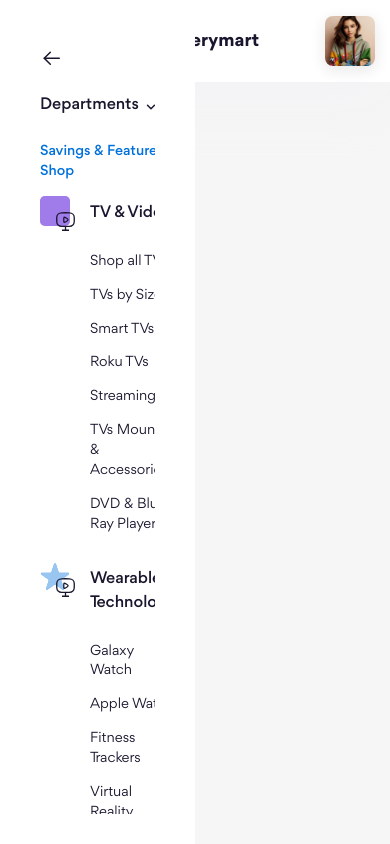
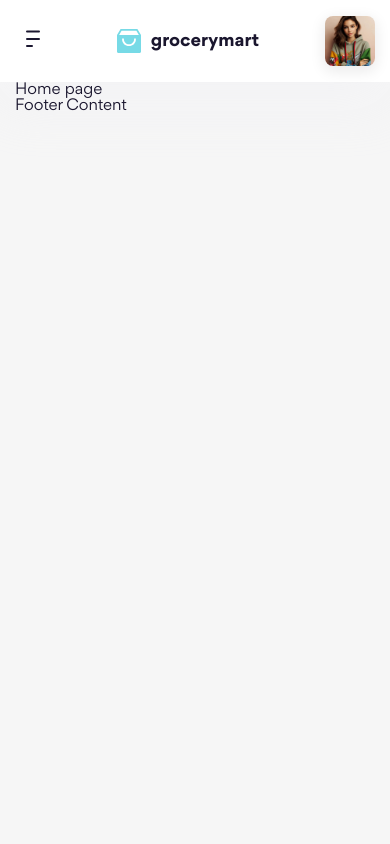
Before and after one commit to GiaHuyyy/Project-08, a website: page index.html in a window 390 px wide. Drawn offline with Linux system fonts and the light colour scheme.

Commit message:
Responsive phần Navbar #3

```diff
--- a/assets/js/scripts.js
+++ b/assets/js/scripts.js
@@ -114,13 +114,19 @@ function handleActiveMenu() {
             if (!items.length) return;
 
             removeActive(menu);
-            items[0].classList.add(activeClass);
+            if (window.innerWidth > 991) items[0].classList.add(activeClass);
 
             Array.from(items).forEach((item) => {
                 item.onmouseenter = () => {
                     if (window.innerWidth <= 991) return;
                     removeActive(menu);
                     item.classList.add(activeClass);
+                };
+                item.onclick = () => {
+                    if (window.innerWidth > 991) return;
+                    removeActive(menu);
+                    item.classList.add(activeClass);
+                    item.scrollIntoView();
                 };
             });
         });
--- a/scss/components/_dropdown.scss
+++ b/scss/components/_dropdown.scss
@@ -42,7 +42,7 @@
             background: transparent;
 
             &::before {
-                content: "";
+                content: none;
             }
         }
     }
@@ -171,5 +171,18 @@
         position: initial;
         grid-template-columns: repeat(4, 1fr);
         height: var(--max-inner-height);
+
+        @include abstracts.breakpoints(lg) {
+            grid-template-columns: 1fr;
+            height: auto;
+        }
+    }
+
+    &__column {
+        @include abstracts.breakpoints(lg) {
+            &:not(:first-child) {
+                margin-top: 20px;
+            }
+        }
     }
 }
--- a/scss/layout/_header.scss
+++ b/scss/layout/_header.scss
@@ -42,10 +42,10 @@
         position: fixed;
         margin-left: 0;
         inset: 0 50% 0 0;
-        padding: 40px;
+        padding: 40px 0 0 40px;
         background: #fff;
         z-index: 9;
-        // transform: translateX(-100%);
+        transform: translateX(-100%);
         transition: transform 0.5s;
 
         &.show {
@@ -100,11 +100,7 @@
         }
 
         @include abstracts.breakpoints(lg) {
-            // &:hover .dropdown {
-            //     opacity: 0;
-            //     visibility: hidden;
-            // }
-            width: 100%;
+            width: calc(100% - 40px);
         }
     }
 
```
Also changed, not shown: assets/css/main.css, 1 other file.
